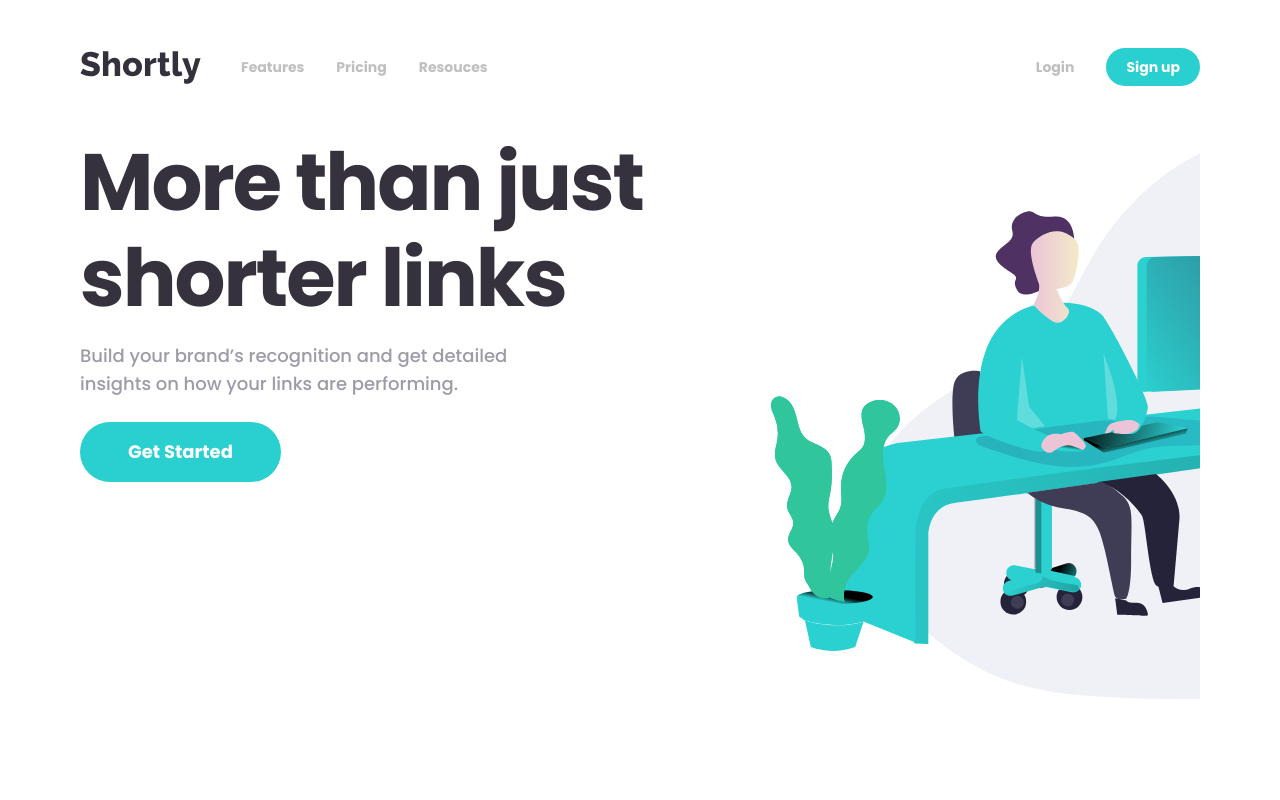
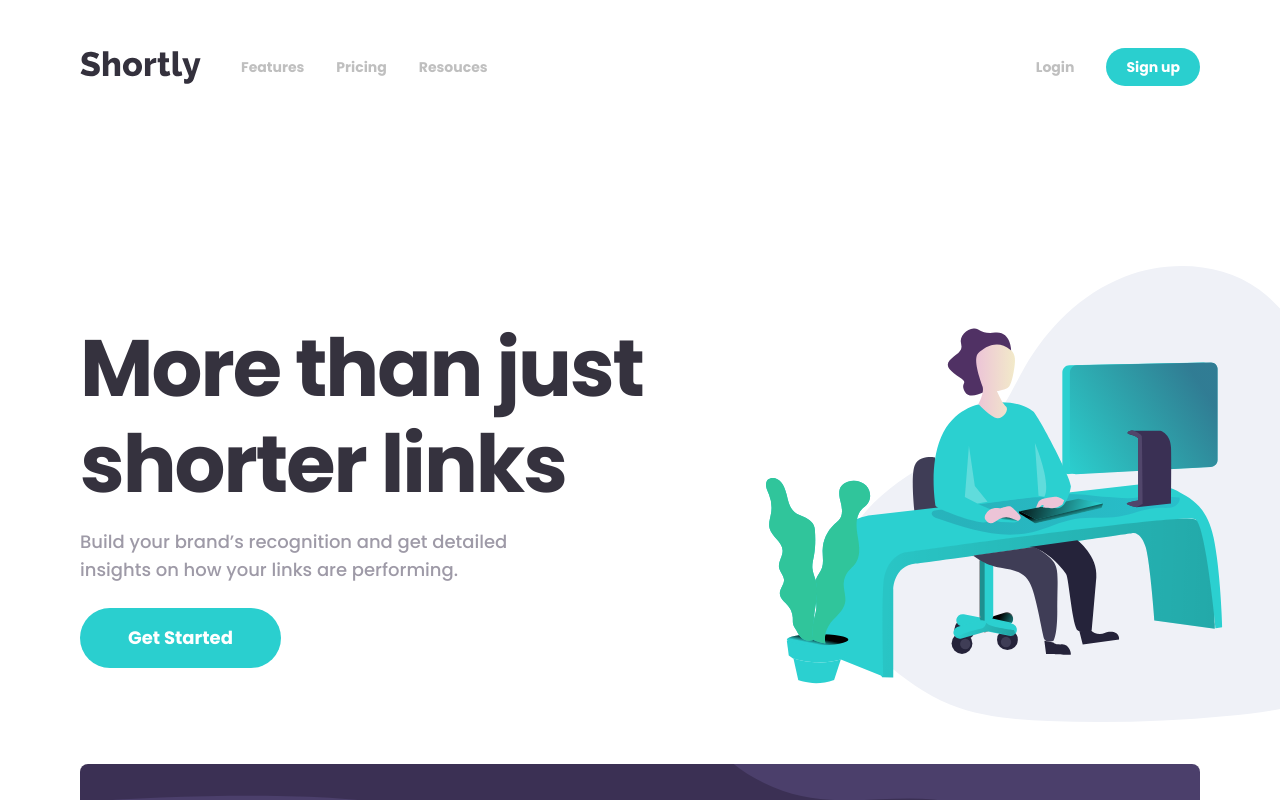
Before and after one commit to christycrt/url-shorten-api, a Next.js app: page / in a window 1280 px wide. Shown: the top 800 px of the page. Built offline with nearby package versions, Linux system fonts and the light colour scheme.

Commit message:
[UPDATE] intro section

```diff
--- a/components/Intro.tsx
+++ b/components/Intro.tsx
@@ -2,11 +2,12 @@ import Button from "./common/Button";
 
 const Intro = () => {
   return (
-    <div className="pb-44 lg:container lg:mx-auto">
-      <div className="lg:grid lg:grid-cols-12 lg:gap-16">
-        <div className="pl-6 overflow-x-hidden lg:col-span-5 lg:order-last lg:pl-0">
+    <div className="pb-44 lg:h-[90vh] lg:pb-0 overflow-x-hidden pt-[89px] lg:pt-0 lg:flex lg:items-center">
+      <div className="lg:container">
+        <div className="lg:grid lg:grid-cols-12 lg:gap-14 lg:items-center">
+          <div className="pl-6 overflow-x-hidden lg:col-span-5 lg:order-last lg:overflow-x-visible lg:pl-0">
             <img
-            className="w-[150%] mb-10 lg:w-[200%]"
+              className="w-[150%] mb-10 lg:w-[160%] lg:mb-0"
               src="images/illustration-working.svg"
               alt="illustration-working"
             />
@@ -16,8 +17,8 @@ const Intro = () => {
               More than just shorter links
             </p>
             <p className=" text-grayish-violet mb-6 text-lg lg:pr-32">
-            Build your brand’s recognition and get detailed insights on how your
-            links are performing.
+              Build your brand’s recognition and get detailed insights on how
+              your links are performing.
             </p>
             <div className="flex justify-center lg:justify-start">
               <Button
@@ -33,6 +34,7 @@ const Intro = () => {
           </div>
         </div>
       </div>
+    </div>
   );
 };
 
```
Lines whose indentation alone changed are shown as unchanged.
